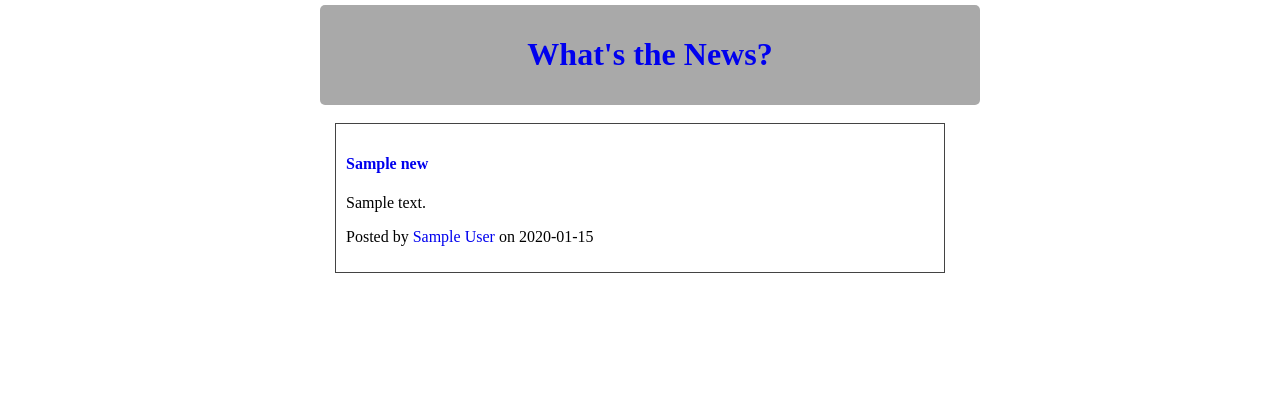
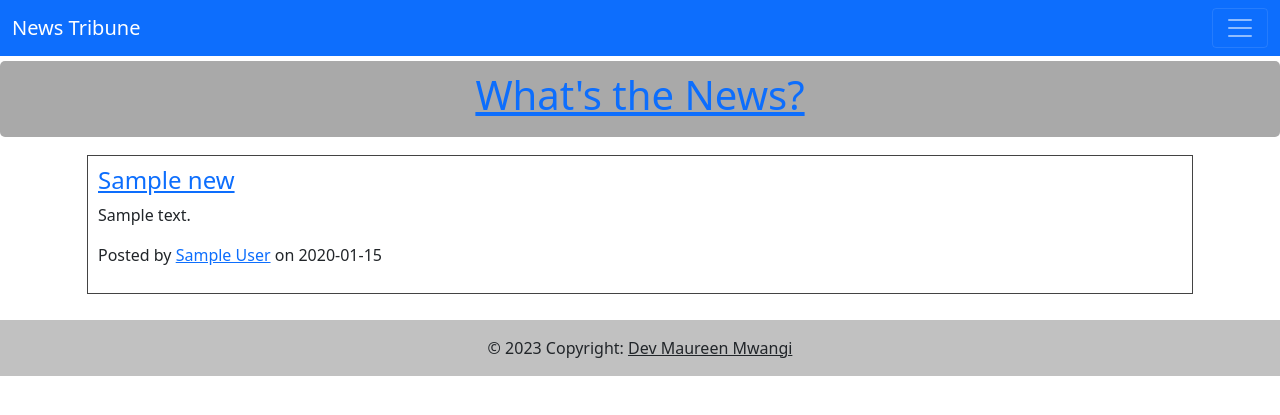
Before and after one commit to maureen-james/Nairobi-tribune, a Django app: template news/templates/all-news/index.html in a window 1280 px wide. Shown: the top 415 px of the page. Run offline with Django 4.2, Linux system fonts and the light colour scheme; the template is opened without the code that fills it: most values are stand-ins (such as "Sample title", 1, 10 or a date in 2020).

Commit message:
Add a navbar

```diff
--- a/news/templates/all-news/index.html
+++ b/news/templates/all-news/index.html
@@ -35,9 +35,36 @@
         }
     </style>
     <link rel="stylesheet" href="https://unicons.iconscout.com/release/v4.0.0/css/line.css">
+    <link href="https://cdn.jsdelivr.net/npm/bootstrap@5.0.0-beta3/dist/css/bootstrap.min.css" rel="stylesheet" integrity="sha384-eOJMYsd53ii+scO/bJGFsiCZc+5NDVN2yr8+0RDqr0Ql0h+rP48ckxlpbzKgwra6" crossorigin="anonymous">
+
 </head>
 
 <body>
+    <nav class="navbar navbar-dark bg-primary">
+            <div class="container-fluid">
+              <a class="navbar-brand" href="#">News Tribune</a>
+              <button class="navbar-toggler" type="button" data-bs-toggle="collapse" data-bs-target="#navbarSupportedContent" aria-controls="navbarSupportedContent" aria-expanded="false" aria-label="Toggle navigation">
+                <span class="navbar-toggler-icon"></span>
+              </button>
+              <div class="collapse navbar-collapse" id="navbarSupportedContent">
+                <ul class="navbar-nav me-auto mb-2 mb-lg-0">
+                  <li class="nav-item">
+                    <a class="nav-link active" aria-current="page" href="#">Home</a>
+                  </li>
+                  <!-- <li class="nav-item">
+                    <a class="nav-link" href="#">Link</a>
+                  </li> -->
+                </ul>
+                <form class="d-flex" role="search">
+                  <input class="form-control me-2" type="search" placeholder="Search" aria-label="Search">
+                  <button class="btn btn-outline-success" type="submit">Search</button>
+                </form>
+              </div>
+            </div>
+
+      </nav>
+
+
     <div class="header">
         <h1><a href="{% url 'home' %}">What's the News?</a></h1>
     </div>
@@ -59,6 +86,14 @@
         {% endfor %}
 
     </div>
+    <footer class="text-center text-white mt-2" style="background-color: #f1f1f1;">
+        <!-- Copyright -->
+        <div class="text-center text-dark p-3" style="background-color: rgba(0, 0, 0, 0.2);">
+          © 2023 Copyright:
+          <a class="text-dark" href="https://mdbootstrap.com/">Dev Maureen Mwangi</a>
+        </div>
+        <!-- Copyright -->
+      </footer>
 </body>
 
 </html>
```
Also changed, not shown: 2 other files.
